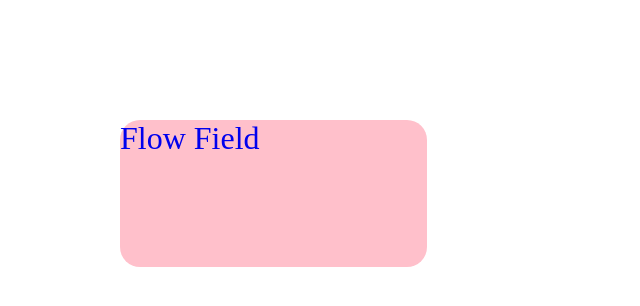
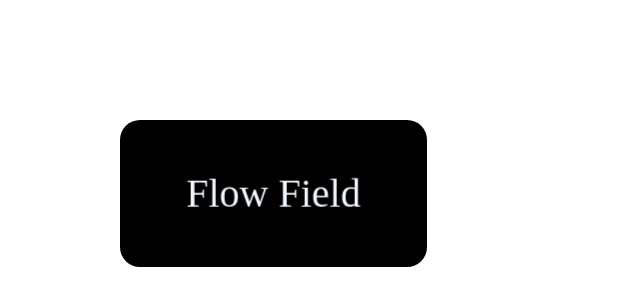
Before and after one commit to braveoni/animation, a Vue app: page / in a window 1280 px wide. Shown: the top 306 px of the page, without its empty margins (0-640 px from the left). Built offline with nearby package versions, Linux system fonts and the light colour scheme.

Commit message:
Fix main page

```diff
--- a/src/views/MainView.vue
+++ b/src/views/MainView.vue
@@ -2,7 +2,9 @@
 	<main class="page">
 		<router-link v-for="(item, index) in pages" :key="index" :to="item.link">
 			<ParallaxCard class="card card__particles">
-				<h1>{{ item.title }}</h1>
+				<div class="card__content">
+					<h1>{{ item.title }}</h1>
+				</div>
 			</ParallaxCard>
 		</router-link>
 	</main>
@@ -42,7 +44,18 @@ export default {
 	border-radius: 20px;
 
 	&__particles {
-		background-color: pink;
+		color: aliceblue;
+		background-color: black;
+	}
+
+	&__content {
+		width: 100%;
+		height: 100%;
+		display: flex;
+		flex-direction: column;
+		justify-content: center;
+		align-items: center;
+		transform: translateZ(100px);
 	}
 }
 </style>
```
